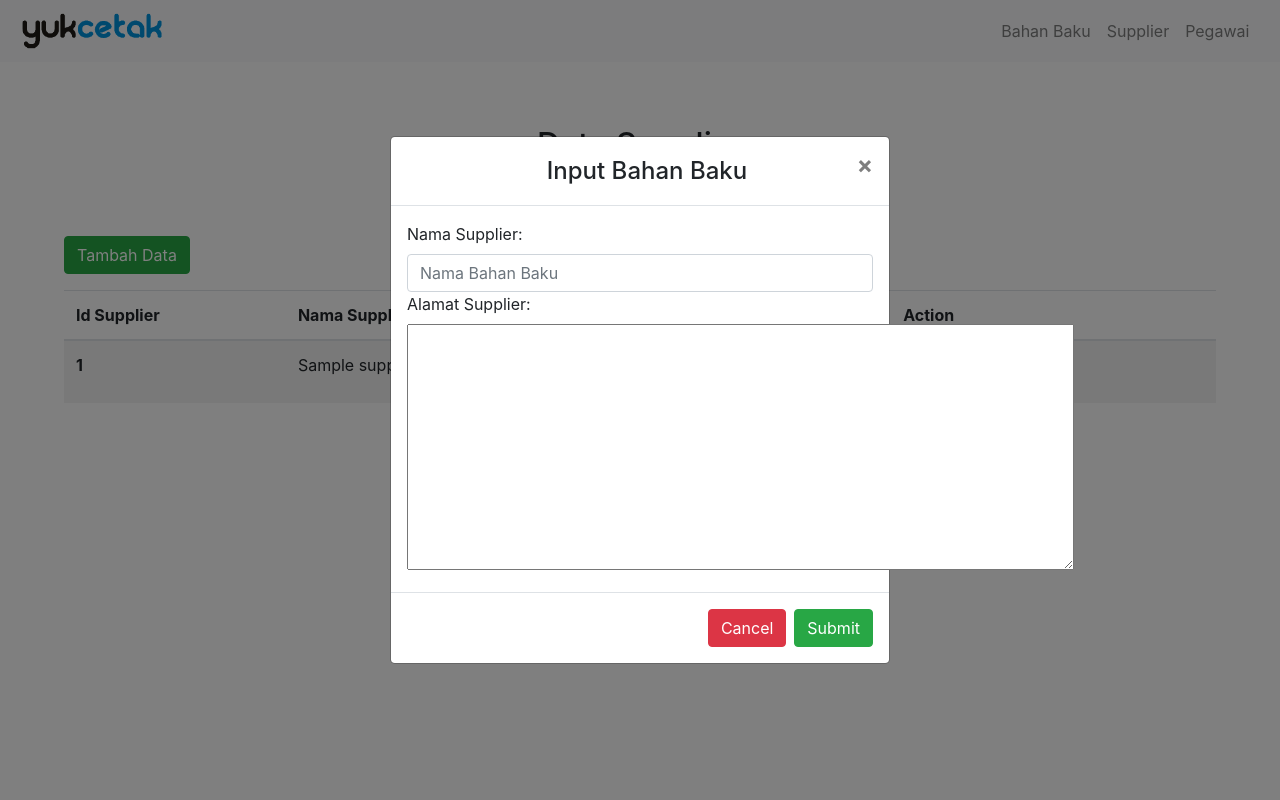
After one commit to afifpriandhika/warehouse-api, a PHP site: page /supplier.php in a window 1280 px wide, after a click on "Tambah Data". The commit adds this page. Run offline with PHP 8.4, Linux system fonts and the light colour scheme; tables that the repository leaves empty hold one stand-in row (values such as "Sample post").

Commit message:
crud supplier dan index

```diff
--- /dev/null
+++ b/supplier.php
@@ -0,0 +1,107 @@
+<?php
+
+    include 'connection.php';
+
+    $sql = "SELECT * FROM supplier";
+    $result = $conn->query($sql);
+
+?>
+
+<!DOCTYPE html>
+<html lang="en">
+<head>
+    <meta charset="UTF-8">
+    <meta http-equiv="X-UA-Compatible" content="IE=edge">
+    <meta name="viewport" content="width=device-width, initial-scale=1.0">
+    <link rel="stylesheet" href="https://cdn.jsdelivr.net/npm/bootstrap@4.6.0/dist/css/bootstrap.min.css" integrity="sha384-B0vP5xmATw1+K9KRQjQERJvTumQW0nPEzvF6L/Z6nronJ3oUOFUFpCjEUQouq2+l" crossorigin="anonymous">
+    <title>Supplier</title>
+</head>
+<body>
+<nav class="navbar navbar-expand-sm bg-light navbar-light">
+        <!-- Brand/logo -->
+        <a class="navbar-brand" href="/eaiFix/index.php">
+            <img src="yukcetak-1.png" alt="logo" style="width:150px;">
+        </a>
+
+        <!-- Links -->
+        <ul class="navbar-nav" style="margin-left: 65%;">
+            <li class="nav-item">
+            <a class="nav-link" href="/eaiFix/bahanBaku.php">Bahan Baku</a>
+            </li>
+            <li class="nav-item">
+            <a class="nav-link" href="/eaiFix/supplier.php">Supplier</a>
+            </li>
+            <li class="nav-item">
+            <a class="nav-link" href="/eaiFix/pegawai.php">Pegawai</a>
+            </li>
+        </ul>
+    </nav>
+
+<center><h2 style="margin-top: 5%;">Data Supplier</h2></center>
+
+    <div style="padding:5%">
+    <button class="btn btn-success mb-3" data-toggle="modal" data-target="#inputBahanBaku">Tambah Data</button>
+        <table class="table table-striped">
+            <thead>
+                <tr>
+                    <th scope="col">Id Supplier</th>
+                    <th scope="col">Nama Supplier</th>
+                    <th scope="col">Alamat Supplier</th>
+                    <th scope="col">Action</th>
+                </tr>
+            </thead>
+            <tbody>
+                <?php foreach($result as $data): ?>
+                <tr>
+                    <th scope="row"><?=$data['id_supplier']?></th>
+                    <td><?=$data['nama_supplier']?></td>
+                    <td><?=$data['alamat_supplier']?></td>
+                    <td>
+                        <a type="button" class="btn btn-warning" href="editSupplier.php?=update&id_supplier=<?php echo $data['id_supplier']; ?>">Edit</a>
+                        <a type="button" class="btn btn-danger" href="hapusSupplier.php?=delete&id_supplier=<?php echo $data['id_supplier']; ?>">Hapus</a>
+                    </td>
+                </tr>
+                <?php endforeach ?>
+            </tbody>
+        </table>
+    </div>
+
+    <!-- Modal Tambah Bahan Baku-->
+    <div class="modal fade" id="inputBahanBaku">
+        <div class="modal-dialog modal-dialog-centered">
+        <div class="modal-content">
+
+            <!-- Modal Header -->
+            <div class="modal-header">
+                <h4 class="modal-title" style="margin-left: 30%;">Input Bahan Baku</h4>
+                <button type="button" class="close" data-dismiss="modal">&times;</button>
+            </div>
+
+            <!-- Modal body -->
+            <div class="modal-body">
+                <form action="tambahSupplier.php" method="POST">
+                <input type="hidden" name='id_supplier'>
+                <label for="nama_supplier">Nama Supplier:</label>
+                <input type="text" class="form-control" id="nama_supplier" placeholder="Nama Bahan Baku" name="nama_supplier">
+                <label for="alamat_supplier">Alamat Supplier:</label><br>
+                <textarea name="alamat_supplier" id="alamat_supplier" cols="63" rows="10"></textarea>
+            </div>
+
+            <!-- Modal footer -->
+            <div class="modal-footer">
+                <button type="button" class="btn btn-danger" data-dismiss="modal">Cancel</button>
+                <button type="submit" class="btn btn-success" name="submit" value="submit">Submit</button>
+                </form>
+            </div>
+
+        </div>
+        </div>
+    </div>
+
+    </div>
+
+    <script src="https://code.jquery.com/jquery-3.5.1.slim.min.js" integrity="sha384-DfXdz2htPH0lsSSs5nCTpuj/zy4C+OGpamoFVy38MVBnE+IbbVYUew+OrCXaRkfj" crossorigin="anonymous"></script>
+    <script src="https://cdn.jsdelivr.net/npm/popper.js@1.16.1/dist/umd/popper.min.js" integrity="sha384-9/reFTGAW83EW2RDu2S0VKaIzap3H66lZH81PoYlFhbGU+6BZp6G7niu735Sk7lN" crossorigin="anonymous"></script>
+    <script src="https://cdn.jsdelivr.net/npm/bootstrap@4.6.0/dist/js/bootstrap.min.js" integrity="sha384-+YQ4JLhjyBLPDQt//I+STsc9iw4uQqACwlvpslubQzn4u2UU2UFM80nGisd026JF" crossorigin="anonymous"></script>
+</body>
+</html>
```
Also changed, not shown: bahanBaku.php (+20 -0 lines), editSupplier.php (added, +39 -0 lines), hapusSupplier.php (added, +12 -0 lines), index.php (+51 -3 lines), tambahSupplier.php (added, +22 -0 lines), updateSupplier.php (added, +24 -0 lines), depan-gedung.jpg (added), yukcetak-1.png (added).
